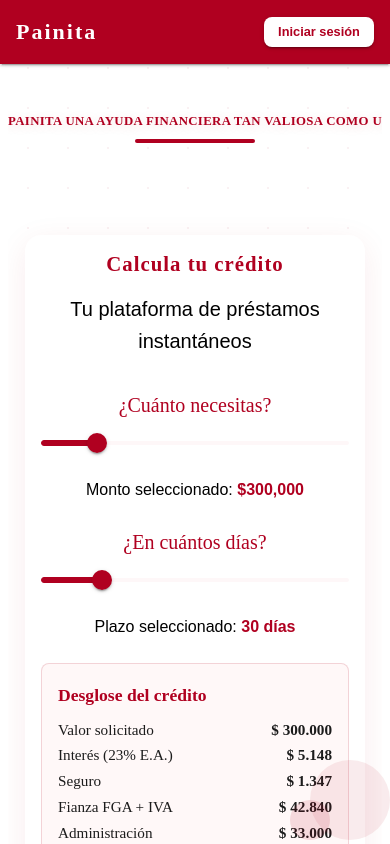
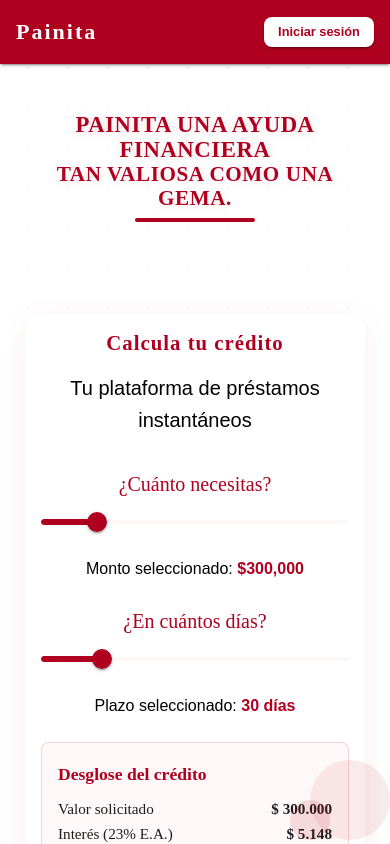
Before and after one commit to Sntg04/Painita-Web, a React (Vite) app in the folder client/: page / in a window 390 px wide. Shown: the top 844 px of the page. Built offline with nearby package versions, Linux system fonts and the light colour scheme; no server answers.

Commit message:
Hero: always show headline in two stacked lines across devices with responsive elegant typography

```diff
--- a/client/src/pages/Home.jsx
+++ b/client/src/pages/Home.jsx
@@ -181,14 +181,28 @@
               fontFamily: 'Playfair Display, serif',
               fontWeight: 800,
               color: '#B00020',
-              letterSpacing: { xs: 0.35, sm: 0.8 },
-              fontSize: 'clamp(0.8rem, 1.8vw + 0.2rem, 2.1rem)',
-              textShadow: '0 2px 12px rgba(176,0,32,0.18)',
+              letterSpacing: { xs: 0.6, md: 1 },
+              fontSize: { xs: 'clamp(1.1rem, 5vw + 0.2rem, 1.7rem)', md: 'clamp(1.4rem, 2vw + 0.6rem, 2.4rem)' },
+              textShadow: '0 2px 12px rgba(176,0,32,0.15)',
               textTransform: 'uppercase',
-              whiteSpace: 'nowrap'
+              lineHeight: 1.12,
             }}
           >
-            PAINITA UNA AYUDA FINANCIERA TAN VALIOSA COMO UNA GEMA.
+            PAINITA UNA AYUDA FINANCIERA
+          </Typography>
+          <Typography
+            sx={{
+              fontFamily: 'Playfair Display, serif',
+              fontWeight: 800,
+              color: '#B00020',
+              letterSpacing: { xs: 0.6, md: 1 },
+              fontSize: { xs: 'clamp(1.05rem, 4.6vw + 0.2rem, 1.6rem)', md: 'clamp(1.3rem, 1.8vw + 0.5rem, 2.2rem)' },
+              textShadow: '0 2px 10px rgba(176,0,32,0.12)',
+              textTransform: 'uppercase',
+              lineHeight: 1.12,
+            }}
+          >
+            TAN VALIOSA COMO UNA GEMA.
           </Typography>
           <Box sx={{ width: 120, height: 4, bgcolor: '#B00020', borderRadius: 2, mx: 'auto', mt: 1 }} />
         </Box>
```
